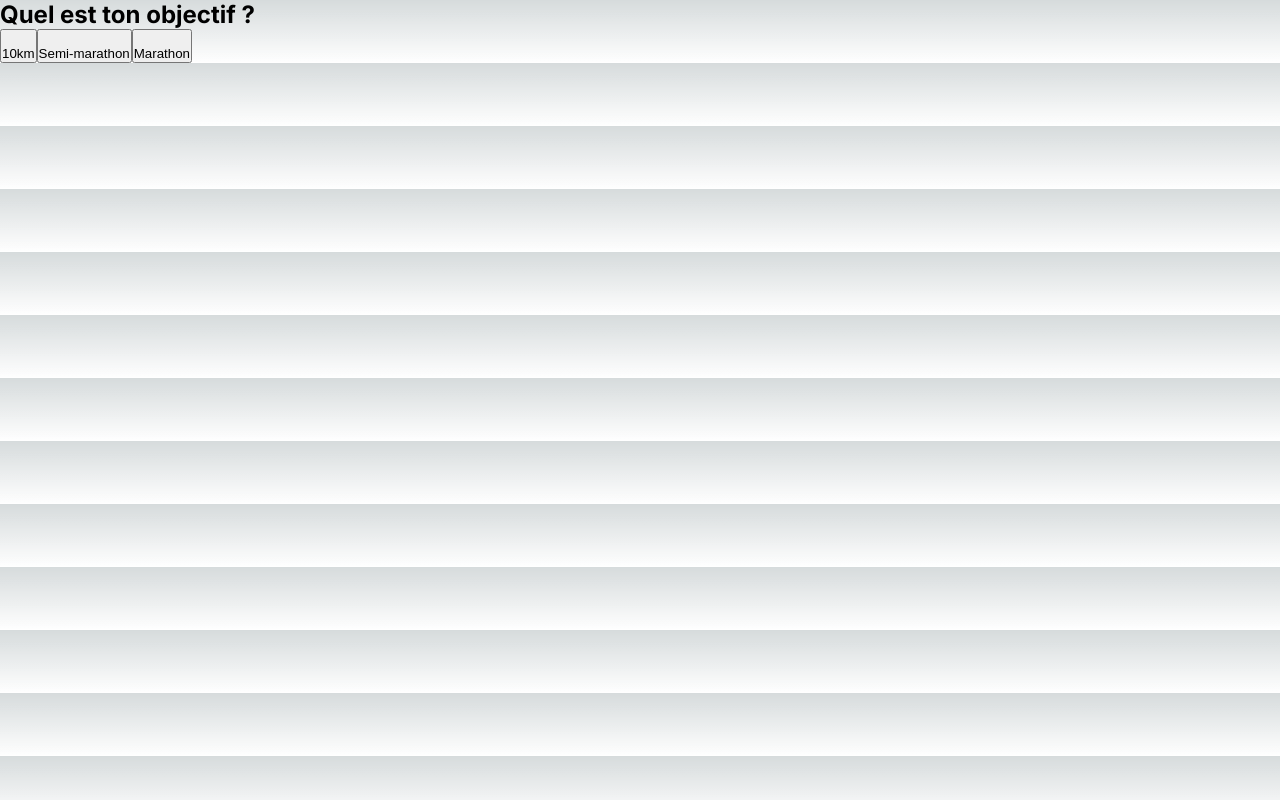
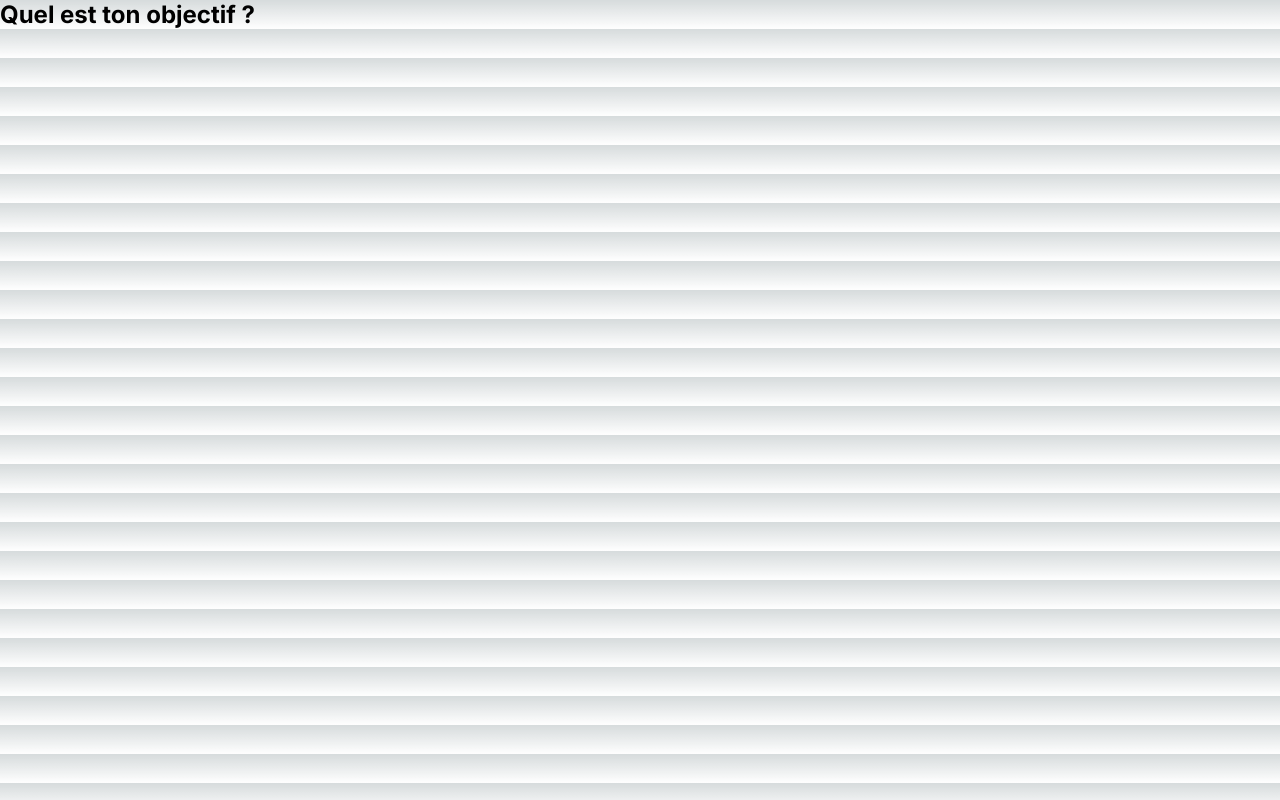
Before and after one commit to Handcrafted-Web-Development/nextjs-runs-app, a Next.js app: page /choices in a window 1280 px wide. Built offline with nearby package versions, Linux system fonts and the light colour scheme.

Commit message:
Initialisation de l'architecture du Code

```diff
--- a/src/app/choices/page.tsx
+++ b/src/app/choices/page.tsx
@@ -7,16 +7,16 @@ export default function Page(): ReactElement {
   return (
       <>
         <h2>Quel est ton objectif ?</h2>
-        <div>
-          {racesData.map((race: Race) => {
-            return (
-                <RaceButton
-                    key={race.id}
-                    race={race}
-                />
-            );
-          })}
-        </div>
+        {/*<div>*/}
+        {/*  {racesData.map((race: Race) => {*/}
+        {/*    return (*/}
+        {/*        <RaceButton*/}
+        {/*            key={race.id}*/}
+        {/*            race={race}*/}
+        {/*        />*/}
+        {/*    );*/}
+        {/*  })}*/}
+        {/*</div>*/}
       </>
   );
 }
```
